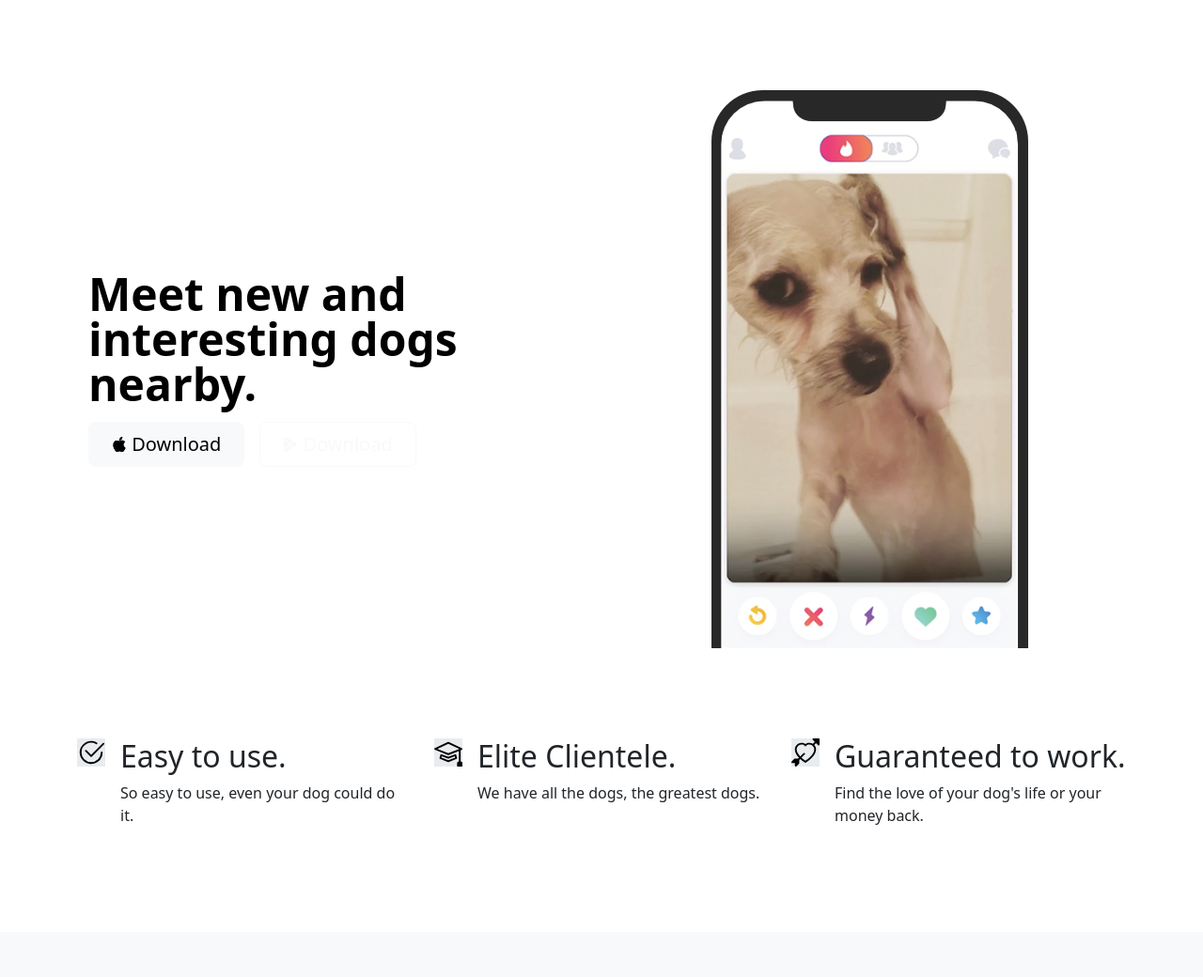
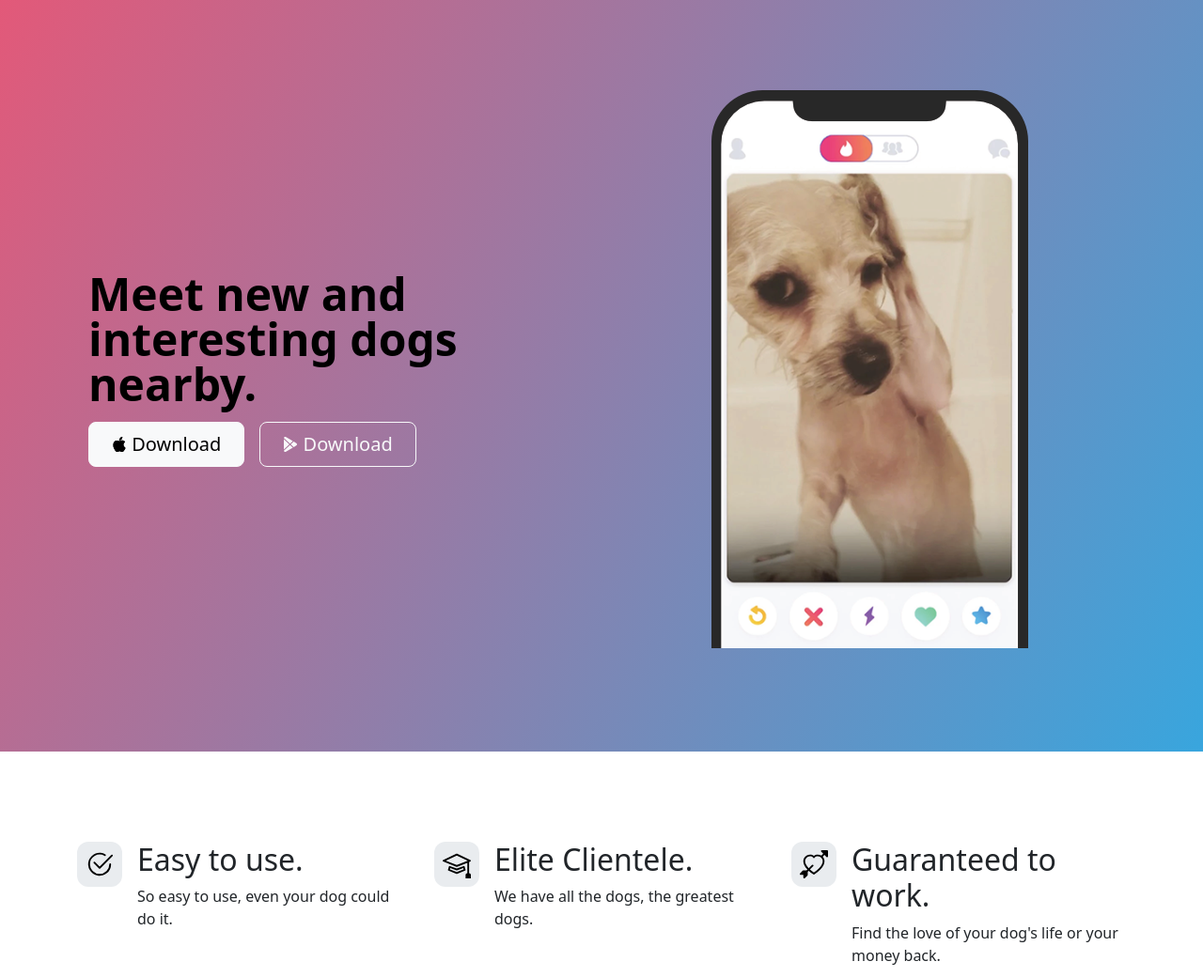
Before and after one commit to ritheshan/web-dev-projects, a web app: file TinDogProject /index.html in a window 1280 px wide. Shown: the top 1040 px of the page at 94% size. Run offline with its HTML, style and script files only (its server is not run), Linux system fonts and the light colour scheme.

Commit message:
updated gradient effect

```diff
--- a/TinDogProject /css/style.css
+++ b/TinDogProject /css/style.css
@@ -1,7 +1,8 @@
 .gradient-background {
   background: linear-gradient(300deg, #00bfff, #ff4c68, #ef8172);
-  background-size: 180% 180%;
+  background-size: 300% 300%;
   animation: gradient-animation 18s ease infinite;
+  height: 100vh;
 }
 
 @keyframes gradient-animation {
--- a/TinDogProject /index.html
+++ b/TinDogProject /index.html
@@ -7,7 +7,7 @@
   <title>TinDog</title>
   <link href="https://cdn.jsdelivr.net/npm/bootstrap@5.3.0-alpha3/dist/css/bootstrap.min.css" rel="stylesheet"
     integrity="sha384-KK94CHFLLe+nY2dmCWGMq91rCGa5gtU4mk92HdvYe+M/SXH301p5ILy+dN9+nJOZ" crossorigin="anonymous">
-  <link rel="stylesheet" href="./css/solution.css">
+  <link rel="stylesheet" href="./css/style.css">
 </head>
 
 <body>
@@ -238,6 +238,7 @@
       </footer>
     </div>
   </section>
+
 </body>
 
 </html>
```
